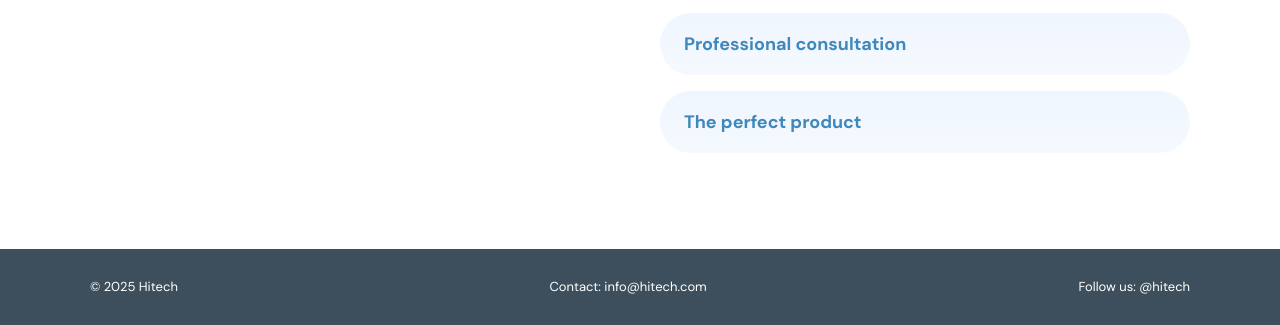
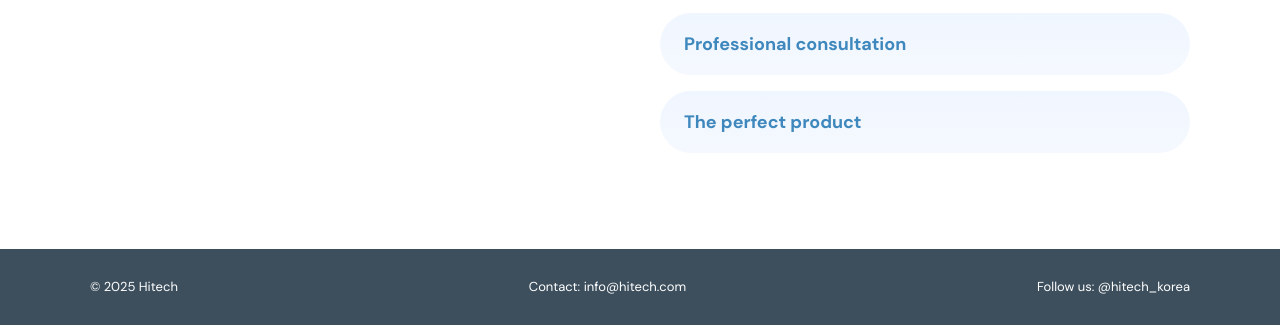
Before and after one commit to cyc0246/hitech, a website: page public/about.html in a window 1280 px wide. Shown: the part 595-920 px from the top of the page. Drawn offline with Linux system fonts and the light colour scheme.

Commit message:
인스타 주소 수정

```diff
--- a/public/about.html
+++ b/public/about.html
@@ -52,7 +52,7 @@
         <ul>
             <li>© 2025 Hitech</li>
             <li>Contact: info@hitech.com</li>
-            <li>Follow us: @hitech</li>
+            <li>Follow us: <a href="https://www.instagram.com/hitech_korea/" target="_blank">@hitech_korea</a></li>
         </ul>
     </footer>
   </body>
--- a/public/css/style.css
+++ b/public/css/style.css
@@ -186,6 +186,11 @@ footer ul {
   align-items: center;
 }
 
+footer ul li a {
+  color: #fff;
+  font-size: 13px;
+}
+
 /* main page */
 
 section.hero {
```
Also changed, not shown: index.html (+1 -1 lines), public/contact.html (+1 -1 lines), public/process.html (+1 -1 lines), public/product.html (+1 -1 lines), dist/about.html, dist/contact.html, dist/css/style.css, dist/index.html, dist/process.html, dist/product.html.
